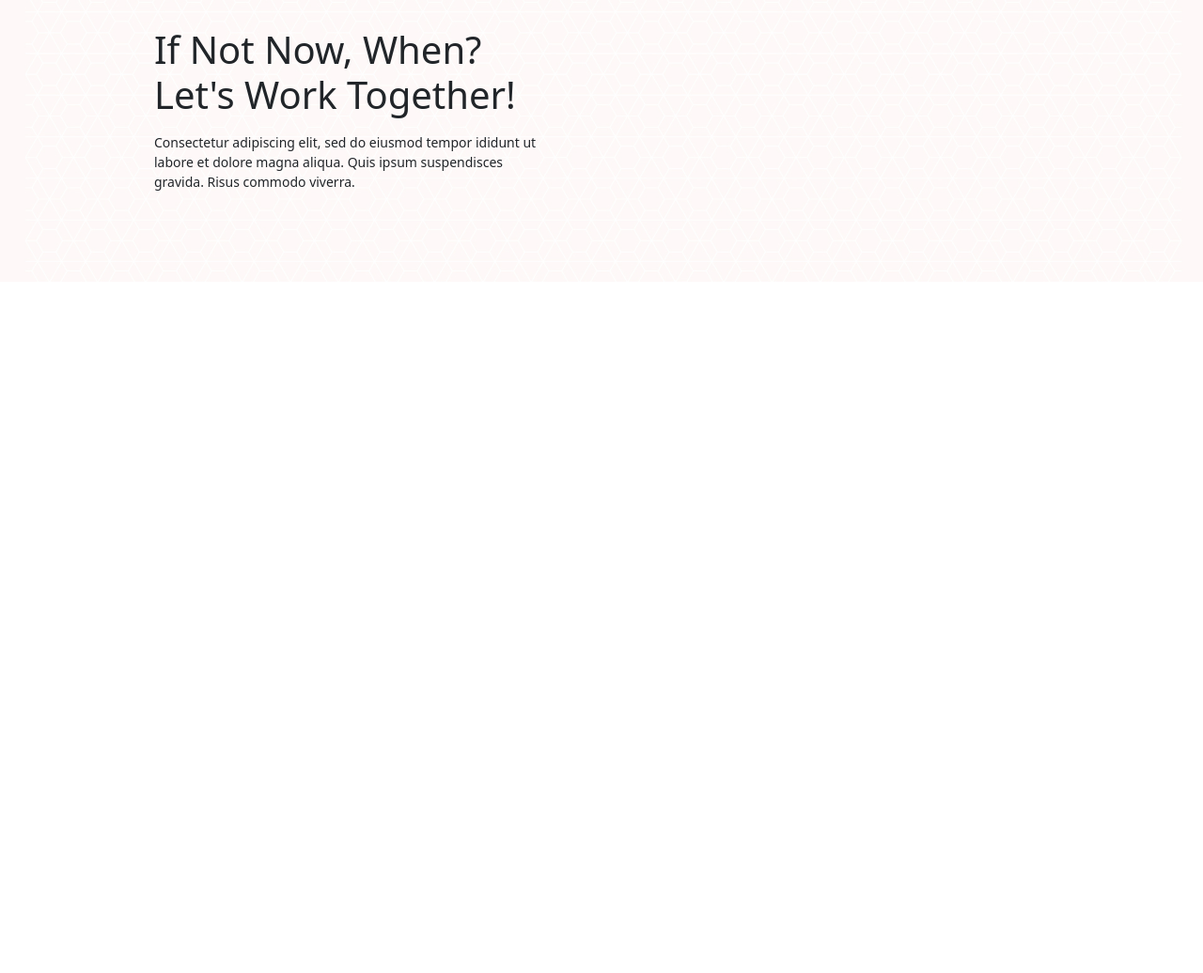
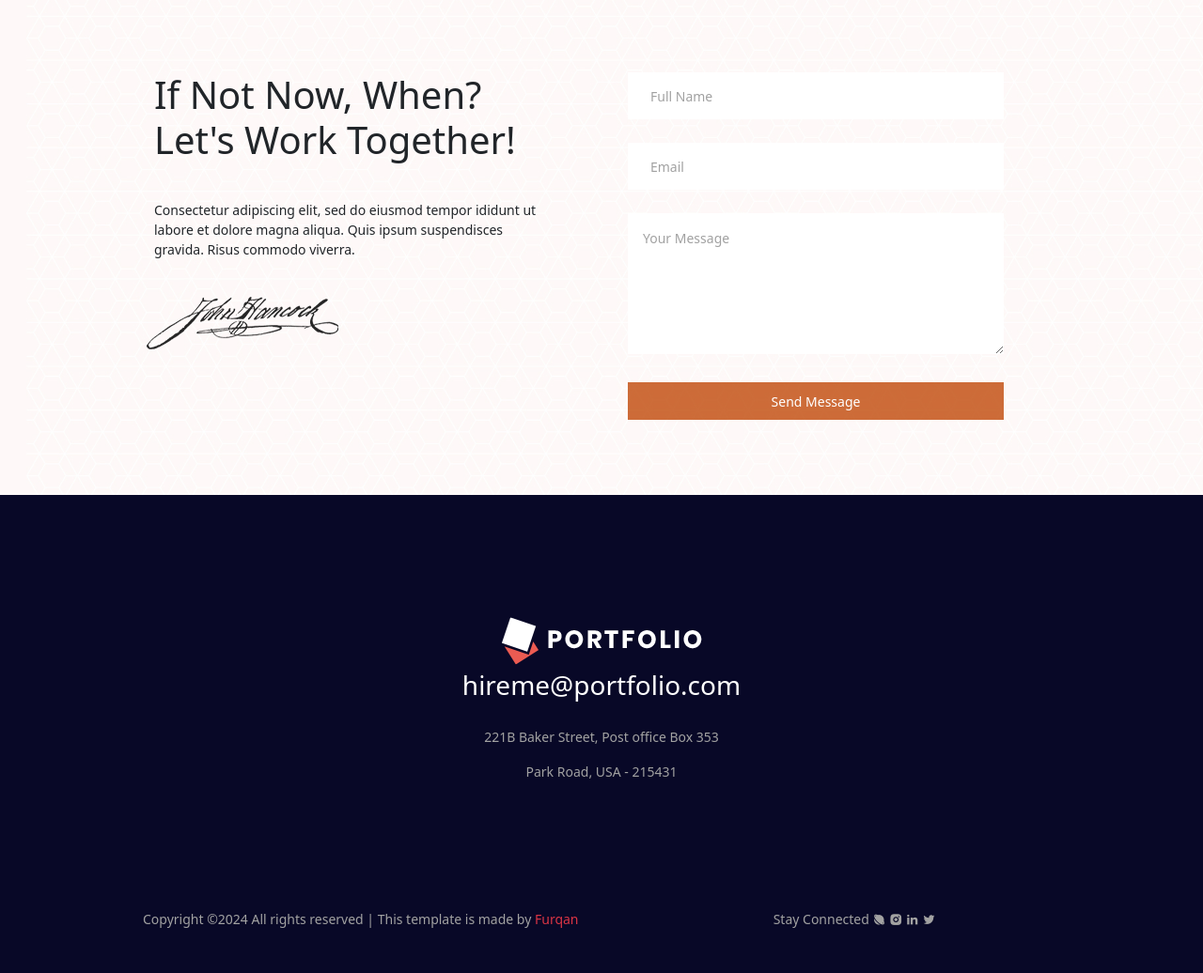
Before and after one commit to furqan-prog/My-Portfolio, a plain HTML site: page index.html in a window 1280 px wide. Shown: the part 3908-4944 px from the top of the page at 94% size. Before the commit the page ends 4208 px from the top, so only its background shows below. Drawn offline with nearby package versions, Linux system fonts and the light colour scheme.

Commit message:
Project Concluded

```diff
--- a/Assets/Style/style.css
+++ b/Assets/Style/style.css
@@ -22,6 +22,8 @@ ul {
 :root {
     --btnBackground: #3c4265;
     --text-color:rgba(193, 73, 9, 0.8);
+    --input-color: #a1a1a1;
+    --footerBackground: #080827;
 }
 .custom-container{
       width: 1000px;
@@ -140,3 +142,44 @@ ul {
     background-size: cover;
     padding: 80px 0;
 }
+.mb-40{
+    margin-bottom: 40px;
+}
+input{
+    width: 400px;
+    height: 50px;
+    padding: 10px 24px;
+    border: none;
+    outline: none;
+    margin-bottom: 25px;
+    color: var(--input-color);
+}
+input::placeholder{
+    color: var(--input-color);
+}
+textarea{
+    width: 400px;
+    height: 150px;
+    outline: none;
+    color: var(--input-color);
+}
+textarea::placeholder{
+    color: var(--input-color);
+}
+.sendMsg-btn{
+    width: 400px;
+    height: 40px;
+    padding: 10px 20px;
+    background-color: var(--text-color);
+    border: none;
+    outline: none;
+    margin-top: 30px;
+}
+#footer{
+    background-color: var(--footerBackground);
+    color: rgb(162, 162, 162);
+    padding: 130px 10px 30px;
+}
+.mt-120{
+    margin-top: 120px;
+}
--- a/index.html
+++ b/index.html
@@ -209,17 +209,60 @@
       </div>
     </div>
   </section>
-  <section id="work-together">
+  <section id="work-together" class="mt-5">
     <div class="custom-container">
       <div class="row">
         <div class="col-6">
           <div class="footer-left">
-            <h1 class="px-3 ms-2 mb-3">If Not Now, When? <br> Let's Work Together!</h1>
-            <p class="fs-sm px-3 ms-2">Consectetur adipiscing elit, sed do eiusmod tempor ididunt ut <br> labore et dolore magna aliqua. Quis ipsum suspendisces <br> gravida. Risus commodo viverra.</p>
+            <h1 class="px-3 ms-2 mb-40">If Not Now, When? <br> Let's Work Together!</h1>
+            <p class="fs-sm px-3 ms-2 mb-40">Consectetur adipiscing elit, sed do eiusmod tempor ididunt ut <br> labore
+              et dolore magna aliqua. Quis ipsum suspendisces <br> gravida. Risus commodo viverra.</p>
+            <img class="ms-3" src="/Assets/Images/sign.png" alt="">
           </div>
           <div class="footer-right"></div>
         </div>
-        <div class="col-6"></div>
+        <div class="col-6">
+          <div class="footer-right px-3">
+            <div class="form-contact d-flex flex-column text-muted">
+              <input type="text" placeholder="Full Name" class="fs-sm">
+              <input type="email" placeholder="Email" class="fs-sm">
+              <textarea name="" id="" placeholder="Your Message" class="p-3 border-0 fs-sm "></textarea>
+              <button class="fs-sm text-white sendMsg-btn">Send Message</button>
+            </div>
+          </div>
+        </div>
+      </div>
+    </div>
+  </section>
+  <section id="footer" class="py-80">
+    <div class="custom-container">
+      <div class="row">
+        <div class="footerContent d-flex flex-column justify-content-center align-items-center">
+          <div><img src="/Assets/Images/logo2_footer.png" alt=""></div>
+          <div> <a href="#" class="text-white fs-3">hireme@portfolio.com</a></div>
+          <p class="mt-4 fs-sm">221B Baker Street, Post office Box 353</p>
+          <p class="fs-sm">Park Road, USA - 215431</p>
+        </div>
+      </div>
+      <div class="row mt-120">
+          <div class="col-8 ps-4">
+            <div class="copyright">
+              <p class="fs-sm">Copyright ©2024 All rights reserved | This template is made by <span
+                  class="text-danger">Furqan</span></p>
+            </div>
+          </div>
+          <div class="col-4">
+            <div class="copyright2">
+              <p class="fs-sm">Stay Connected
+                <i class="ri-planet-fill"></i>
+                <i class="ri-instagram-fill"></i>
+                <i class="ri-linkedin-fill"></i>
+                <i class="ri-twitter-fill"></i>
+              </p>
+            </div>
+          </div>
+        </div>
+      </div>
     </div>
     </div>
   </section>
```
Also changed, not shown: Assets/Images/logo2_footer.png (added), Assets/Images/sign.png (added). Lines whose indentation alone changed are shown as unchanged.
